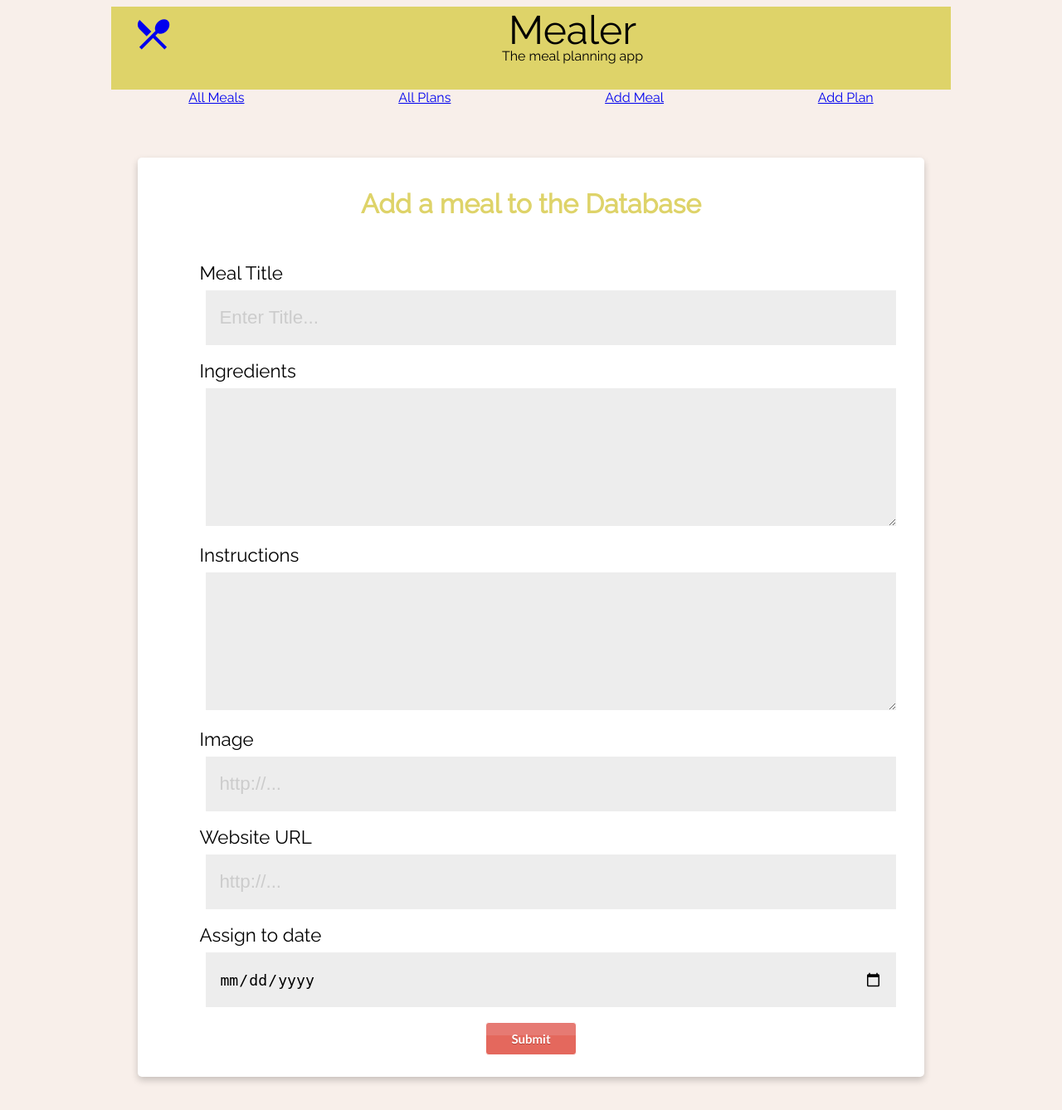
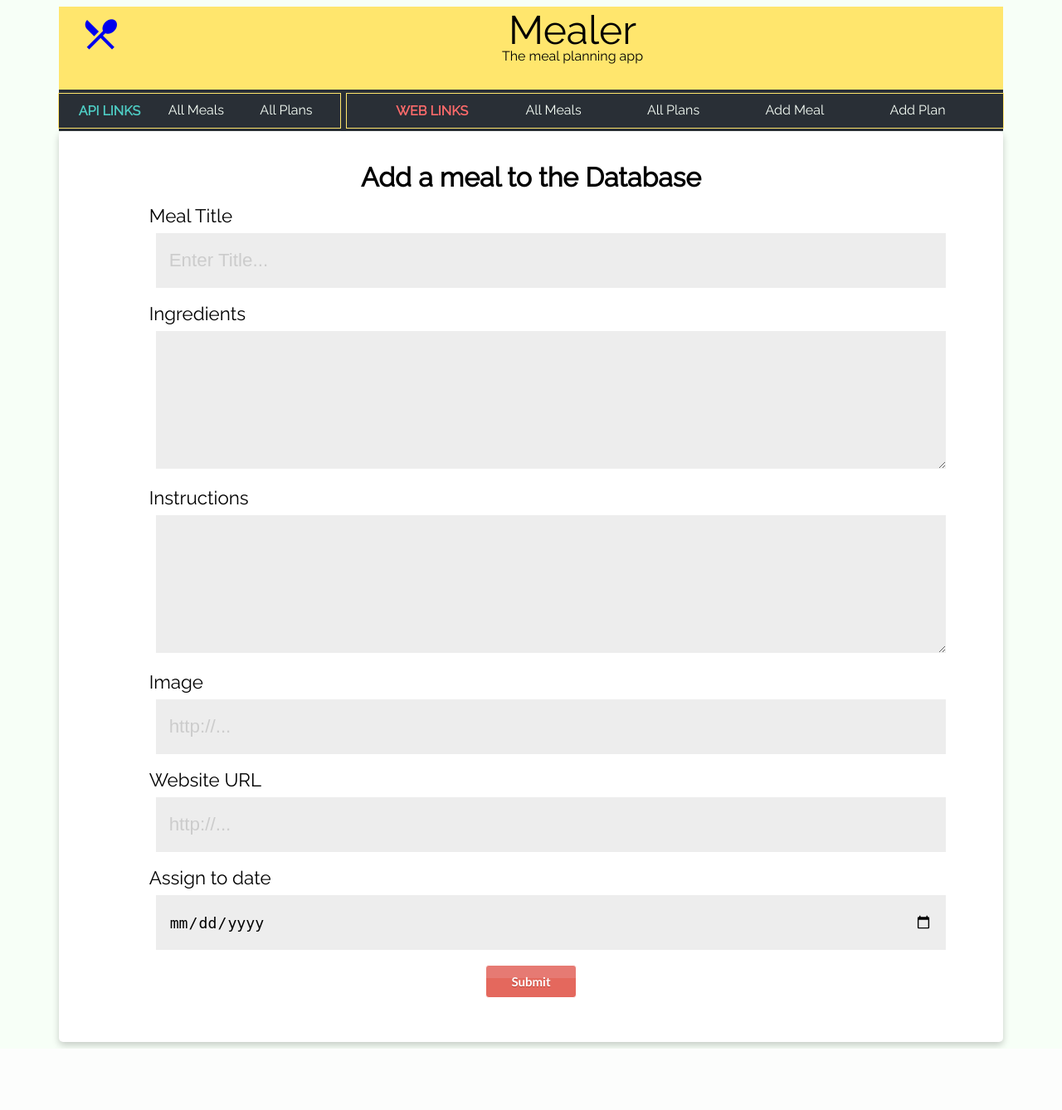
Before and after one commit to ammonshepherd/meal-api, a Flask app: page /add-meal/ in a window 1280 px wide. Shown: the whole page at 83% size. After the commit the page ends 1264 px from the top, so only its background shows below. Run offline with Flask 2, Linux system fonts and the light colour scheme.

Commit message:
Fix layout of meal cards

```diff
--- a/static/css/style.css
+++ b/static/css/style.css
@@ -1,11 +1,11 @@
 body {
   font-family: 'Raleway', sans-serif;
-  background-color: #f8efea;
+  background-color: #f7fff7;
 }
 
 
 #container {
-  width: 80%;
+  width: 90%;
   margin: auto;
   display: grid;
   grid-template-rows: 100px 50px auto;
@@ -17,10 +17,6 @@ header {
 
 nav {
   grid-row: 2 / 3;
-  display: flex;
-  flex-direction: row;
-  justify-content: space-around;
-  align-items: stretch;
 }
 
 main {
@@ -40,34 +36,70 @@ label {
   align-self: center;
 }
 
-.card {
-  margin: 2em;
+.right {
+  float: right;
+}
+
+.meal-card {
+  margin: 20px 0px;
   padding: 16px 24px;
   box-shadow: 0 4px 8px 0 rgba(0, 0, 0, 0.2);
   transition: 0.3s;
   border-radius: 5px;
   background: #fff;
   display: grid;
-  grid-template-columns: 40px auto 40px;
-  grid-template-rows: 100px auto;
+  grid-template-columns: 30% auto;
+  grid-template-rows: 20% auto;
+  column-gap: 20px;
+  row-gap: 10px;
+}
+
+.meal-card-image {
+  grid-column: 1 / 2;
+  grid-row: 1 / 3;
+}
+
+.meal-card-title {
+  grid-column: 2 / 3;
+  grid-row: 1 / 2;
+}
+
+.meal-card-content {
+  grid-column: 2 / 3;
+  grid-row: 2 / 3;
+}
+
+.meal-card-image img {
+  width: 250px;
+}
+
+.meal-card h1 {
+  color: #ded369;
+  font-weight: 700;
+}
+
+.card {
+  padding: 16px 24px;
+  box-shadow: 0 4px 8px 0 rgba(0, 0, 0, 0.2);
+  transition: 0.3s;
+  border-radius: 5px;
+  background: #fff;
+  display: grid;
+  grid-template-columns: 5% auto 5%;
+  grid-template-rows: 5% auto;
+  column-gap: 20px;
+  row-gap: 10px;
+
 }
 
 .card-title {
   grid-column: 2 / 3;
   grid-row: 1 / 2;
-  justify-self: stretch;
 }
 
 .card-content {
   grid-column: 2 / 3;
   grid-row: 2 / 3;
-  justify-self: stretch;
-  justify-content: center;
-}
-
-.card h1 {
-  color: #ded369;
-  font-weight: 700;
 }
 
 ::placeholder {
@@ -110,7 +142,7 @@ header {
   grid-template-columns: 100px auto;
   grid-template-rows: 50px 20px;
   justify-items: start;
-  background: #ded369;
+  background: rgb(255, 230, 109);
 }
 
 .logo {
@@ -141,6 +173,54 @@ header {
 /**********************
 * Navigation bar
 **********************/
+nav {
+  display: grid;
+  grid-template-columns: 30fr 70fr;
+  column-gap: 8px;
+  align-content: space-around;
+  justify-content: stretch;
+  background-color: rgb(41, 47, 54);
+}
+
+#api-links,
+#web-links {
+  place-self: center;
+  display: flex;
+  flex-direction: row;
+  justify-content: space-evenly;
+  width: 100%;
+  height: 100%;
+  border: 1px solid rgb(255, 230, 109);
+}
+
+#api-links {
+  color: rgb(78, 205, 196);
+}
+
+#web-links {
+  color: rgb(255, 107, 107);
+}
+
+.link-title {
+  font-weight: bolder;
+  align-self: center;
+}
+
+#api-links a,
+#web-links a {
+  padding: 10px;
+  color: #f7fff7;
+  text-decoration: none;
+}
+
+#api-links a:hover {
+  background-color: rgb(78, 205, 196);
+}
+
+#web-links a:hover {
+  background-color: rgb(255, 107, 107);
+}
+
 
 /**********************
  * add-meal form
--- a/templates/base.html
+++ b/templates/base.html
@@ -26,10 +26,18 @@
     </header>
 
     <nav>
-      <a href="/meals/">All Meals</a>
-      <a href="/plans/">All Plans</a>
-      <a href="/add-meal/">Add Meal</a>
-      <a href="/add-plan/">Add Plan</a>
+      <div id="api-links">
+        <span class="link-title">API LINKS</span>
+        <a href="/meals/">All Meals</a>
+        <a href="/plans/">All Plans</a>
+      </div>
+      <div id="web-links">
+        <span class="link-title">WEB LINKS</span>
+        <a href="/show-meals/">All Meals</a>
+        <a href="/show-plans/">All Plans</a>
+        <a href="/add-meal/">Add Meal</a>
+        <a href="/add-plan/">Add Plan</a>
+      </div>
     </nav>
 
     {% block content %}
```
Also changed, not shown: templates/show-meals.html (+12 -14 lines).
